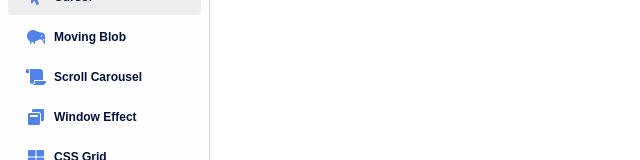
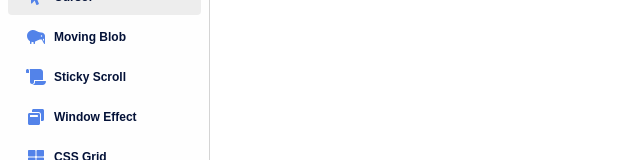
Before and after one commit to hwhong/wonderland, a React (Create React App) app: page / in a window 1280 px wide. Shown: the part 143-303 px from the top of the page, without its empty margins (0-640 px from the left). Built offline with nearby package versions, Linux system fonts and the light colour scheme.

Commit message:
changes to main

```diff
--- a/src/main.tsx
+++ b/src/main.tsx
@@ -19,7 +19,7 @@ function App() {
   const sidebarItems: SidebarItem[] = [
     { title: "Cursor", iconName: faMousePointer },
     { title: "Moving Blob", iconName: faKiwiBird },
-    { title: "Scroll Carousel", iconName: faScroll },
+    { title: "Sticky Scroll", iconName: faScroll },
     { title: "Window Effect", iconName: faWindowRestore },
     { title: "CSS Grid", iconName: faThLarge },
   ];
```
